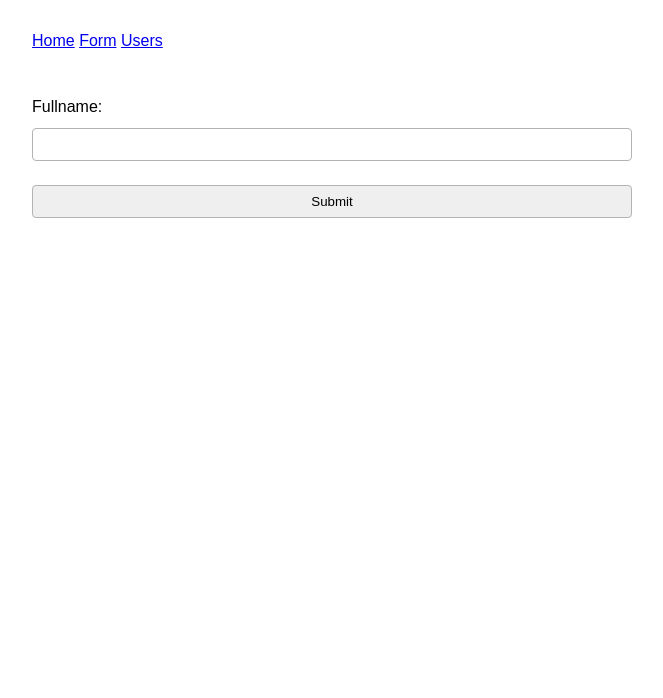
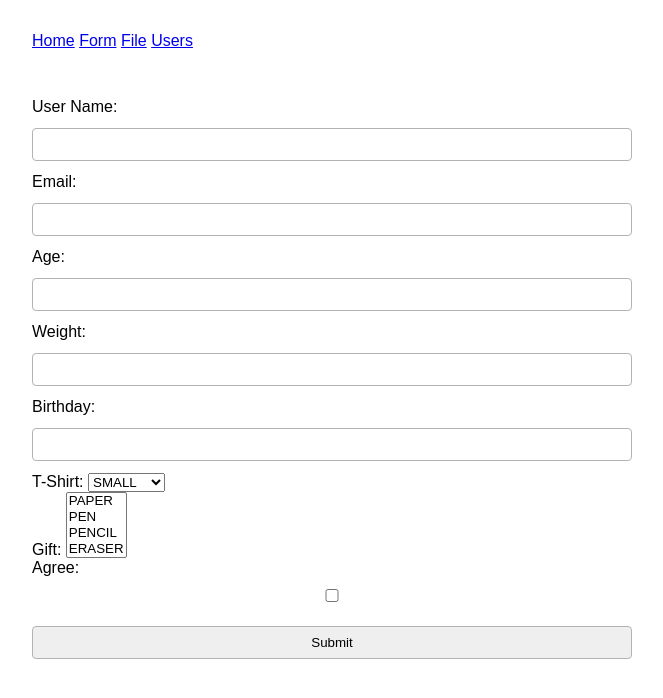
Before and after one commit to roufujjaman/django-practice, a Django app: page /form/ in a window 1280 px wide. Shown: the top 698 px of the page, without its empty margins (308-971 px from the left). Run offline with Django 5.2, Linux system fonts and the light colour scheme.

Commit message:
9 MAR 24

```diff
--- a/module_13/project/urls.py
+++ b/module_13/project/urls.py
@@ -22,5 +22,6 @@ urlpatterns = [
     path('admin/', admin.site.urls),
     path('', views.home, name='home'),
     path('form/', views.form, name='form'),
+    path('file/', views.file, name='file'),
     path('users/', views.users, name='users')
 ]
--- a/module_13/project/views.py
+++ b/module_13/project/views.py
@@ -2,8 +2,41 @@ from django.shortcuts import render
 from django import forms
 
 class newUser(forms.Form):
-    fullname = forms.CharField(
-        widget=forms.TextInput
+    username = forms.CharField(
+        label="User Name"
+    )
+    useremail = forms.EmailField(
+        label="Email"
+    )
+    age = forms.IntegerField(
+        label="Age"
+    )
+    weight = forms.FloatField(
+        label="Weight"
+    )
+    birthday = forms.DateField(
+        label="Birthday"
+    )
+    sizeCHOICES = [("S", "SMALL"), ("M", "MEDIUM"), ("L", "LARGE")]
+    size = forms.ChoiceField(
+        label="T-Shirt",
+        choices=sizeCHOICES
+    )
+    itemCHOICES = [(1, "PAPER"), (2, "PEN"), (3, "PENCIL"), (4, "ERASER")]
+    items = forms.MultipleChoiceField(
+        label="Gift",
+        choices=itemCHOICES
+    )
+    check = forms.BooleanField(
+        label="Agree"
+    )
+
+class newFile(forms.Form):
+    username = forms.CharField(
+        label="User Name"
+    )
+    file = forms.FileField(
+        label="Upload File"
     )
 
 all_users = []
@@ -12,8 +45,24 @@ def home(request):
     return render(request, 'project/index.html')
 
 def form(request):
+    if request.method == "POST":
+        userForm = newUser(request.POST)
+        if userForm.is_valid():
+            all_users.append({
+                "name": userForm.cleaned_data["username"],
+                "email": userForm.cleaned_data["useremail"]
+                })
+        else:
+            return render(request, 'project/form.html', {
+                "newUser": userForm
+            })
     return render(request, 'project/form.html', {
         "newUser": newUser()
+    })
+
+def file(request):
+    return render(request, 'project/file.html', {
+        "newFile": newFile()
     })
 
 def users(request):
--- a/module_13/templates/project/index.html
+++ b/module_13/templates/project/index.html
@@ -15,6 +15,7 @@
     <nav class="box-1">
         <a href="{% url 'home' %}">Home</a>
         <a href="{% url 'form' %}">Form</a>
+        <a href="{% url 'file' %}">File</a>
         <a href="{% url 'users' %}">Users</a>
     </nav>
 
```
Also changed, not shown: module_13/templates/project/file.html (added, +13 -0 lines).
